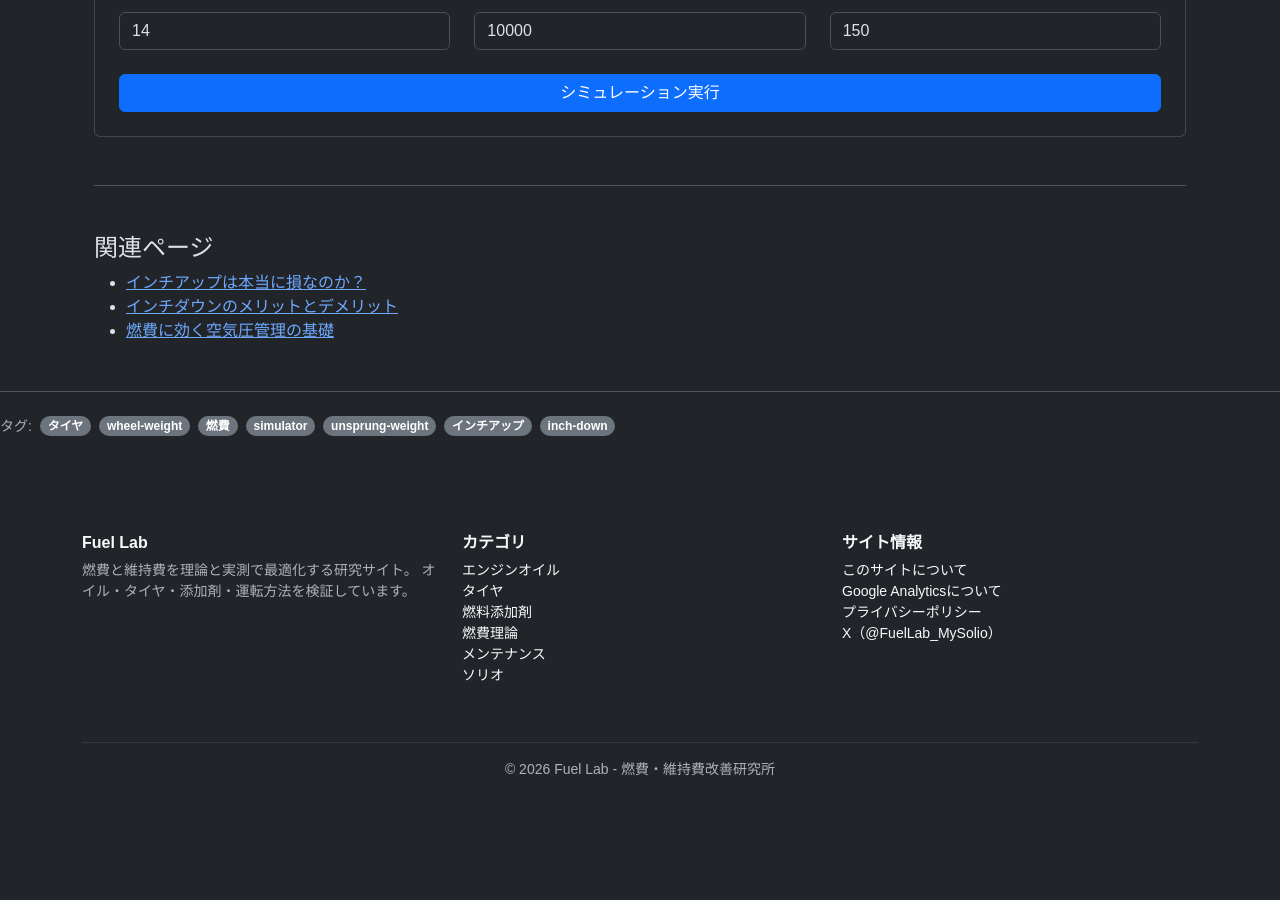
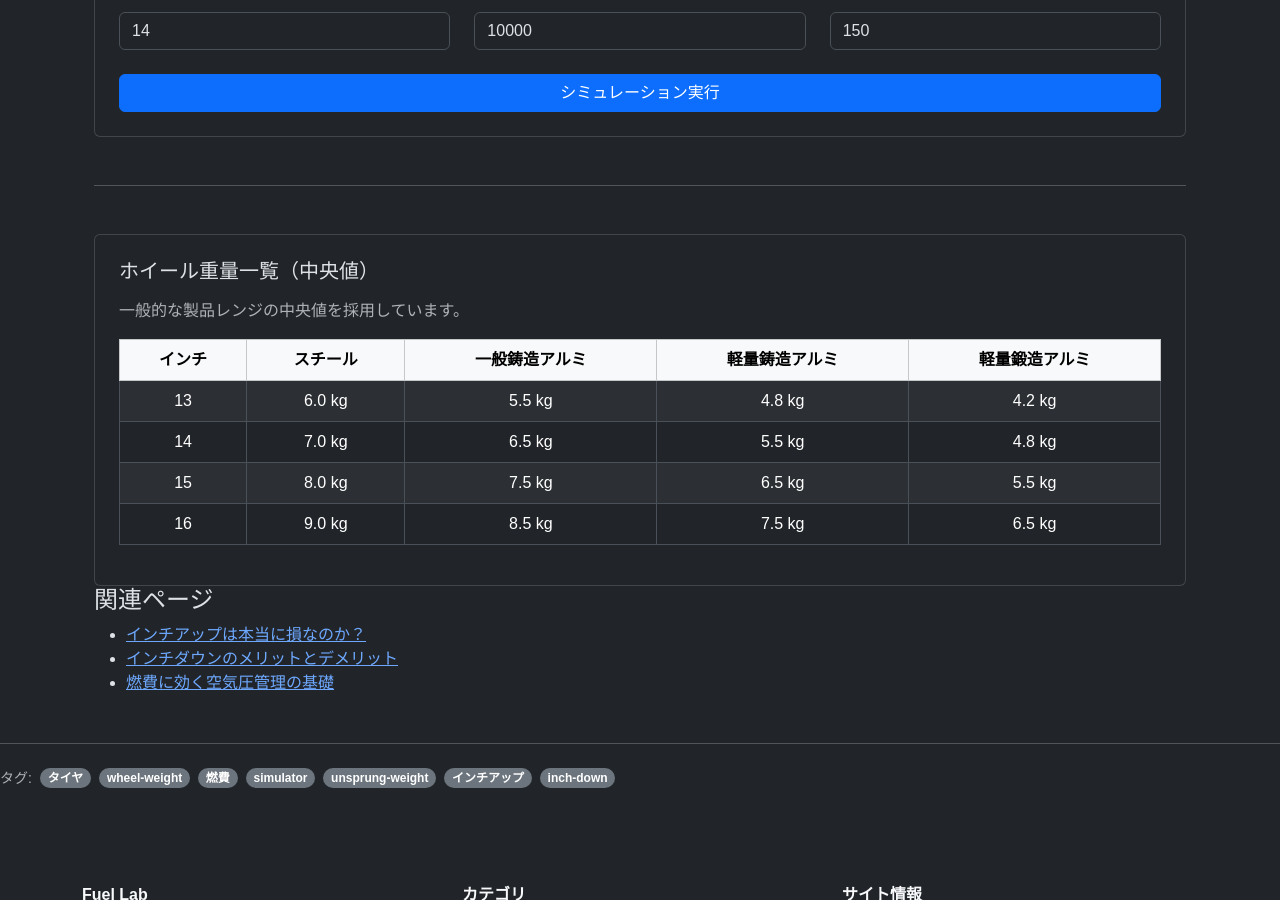
Before and after one commit to funyapar-org/fuel-lab, a Jekyll site: the page built from _tools/wheel-weight-fuel-simulator.md, in a window 1280 px wide and 900 px high, scrolled down 661 px. Built offline with Jekyll 4.4.1, drawn with Linux system fonts in a browser that asks for light colours; before the commit the page ends 1465 px from its top, so only the background shows below that.

Commit message:
wheel-weight-fuel-simulator.md を更新

```diff
--- a/_tools/wheel-weight-fuel-simulator.md
+++ b/_tools/wheel-weight-fuel-simulator.md
@@ -104,6 +104,29 @@ tags:
 
   <hr class="my-5">
 
+  <div class="card p-4 mt-5">
+    <h2 class="h5 mb-3">ホイール重量一覧（中央値）</h2>
+    <p class="text-muted">
+      一般的な製品レンジの中央値を採用しています。
+    </p>
+
+    <div class="table-responsive">
+      <table class="table table-bordered table-striped text-center align-middle">
+        <thead class="table-light">
+          <tr>
+            <th>インチ</th>
+            <th>スチール</th>
+            <th>一般鋳造アルミ</th>
+            <th>軽量鋳造アルミ</th>
+            <th>軽量鍛造アルミ</th>
+          </tr>
+        </thead>
+        <tbody id="weightTableBody">
+        </tbody>
+      </table>
+    </div>
+  </div>
+
   <h2 class="h4">関連ページ</h2>
   <ul>
     <li><a href="/fuel-lab/knowledge/inch-up-worth-it.html">インチアップは本当に損なのか？</a></li>
@@ -156,4 +179,24 @@ function calculateImpact() {
   `;
 }
 
+function generateWeightTable() {
+  const tbody = document.getElementById("weightTableBody");
+  tbody.innerHTML = "";
+
+  Object.keys(weights).forEach(size => {
+    const row = `
+      <tr>
+        <td>${size}</td>
+        <td>${weights[size].steel.toFixed(1)} kg</td>
+        <td>${weights[size].cast.toFixed(1)} kg</td>
+        <td>${weights[size].lightcast.toFixed(1)} kg</td>
+        <td>${weights[size].forged.toFixed(1)} kg</td>
+      </tr>
+    `;
+    tbody.innerHTML += row;
+  });
+}
+
+generateWeightTable();
+
 </script>
```
